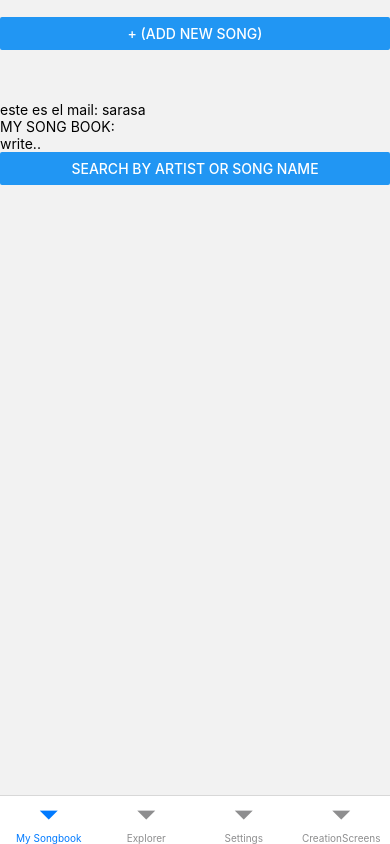
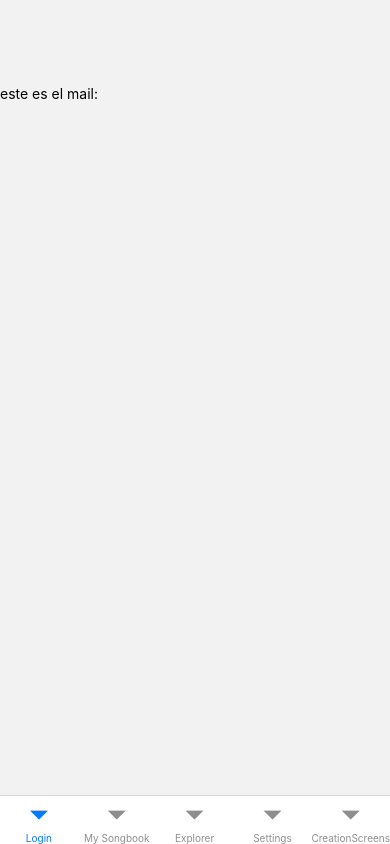
Before and after one commit to santiserena/SongBookApp, a React Native app: screen /Login in a window 390 px wide. Built offline with nearby package versions, Linux system fonts and the light colour scheme.

Commit message:
login component

```diff
--- a/App.js
+++ b/App.js
@@ -4,6 +4,7 @@ import { createBottomTabNavigator } from "@react-navigation/bottom-tabs";
 import MySongBook from "./components/MySongBook/MySongBook";
 import Explorer from "./components/Explorer/Explorer";
 import SettingsScreen from "./components/Settings/Settings";
+import Login from "./components/Login";
 //import Creator from "./components/Creator/Creator";
 //import Creator2 from "./components/Creator/Creator2";
 //import LyricsManually from "./components/Creator/LyricsManually";
@@ -24,6 +25,7 @@ export default function App() {
             headerShown: false,
           }}
           >
+          <Tab.Screen name="Login" component={Login} />
           <Tab.Screen name="My Songbook" component={MySongBook} />
           <Tab.Screen name="Explorer" component={Explorer} />
           <Tab.Screen name="Settings" component={SettingsScreen} />
@@ -57,6 +59,7 @@ export default function App() {
             /> */}
         </Tab.Navigator>
       </NavigationContainer>
+
     </Provider>
   );
 }
--- /dev/null
+++ b/components/Login.jsx
@@ -0,0 +1,11 @@
+import { View, Text, TextInput, Button, ScrollView, StyleSheet } from "react-native";
+
+export default function Login() {
+
+
+  return (
+    <ScrollView>
+        <Text>{'\n\n\n\n\n'}este es el mail:</Text>
+    </ScrollView>
+  );
+}
```
Lines whose indentation alone changed are shown as unchanged.
